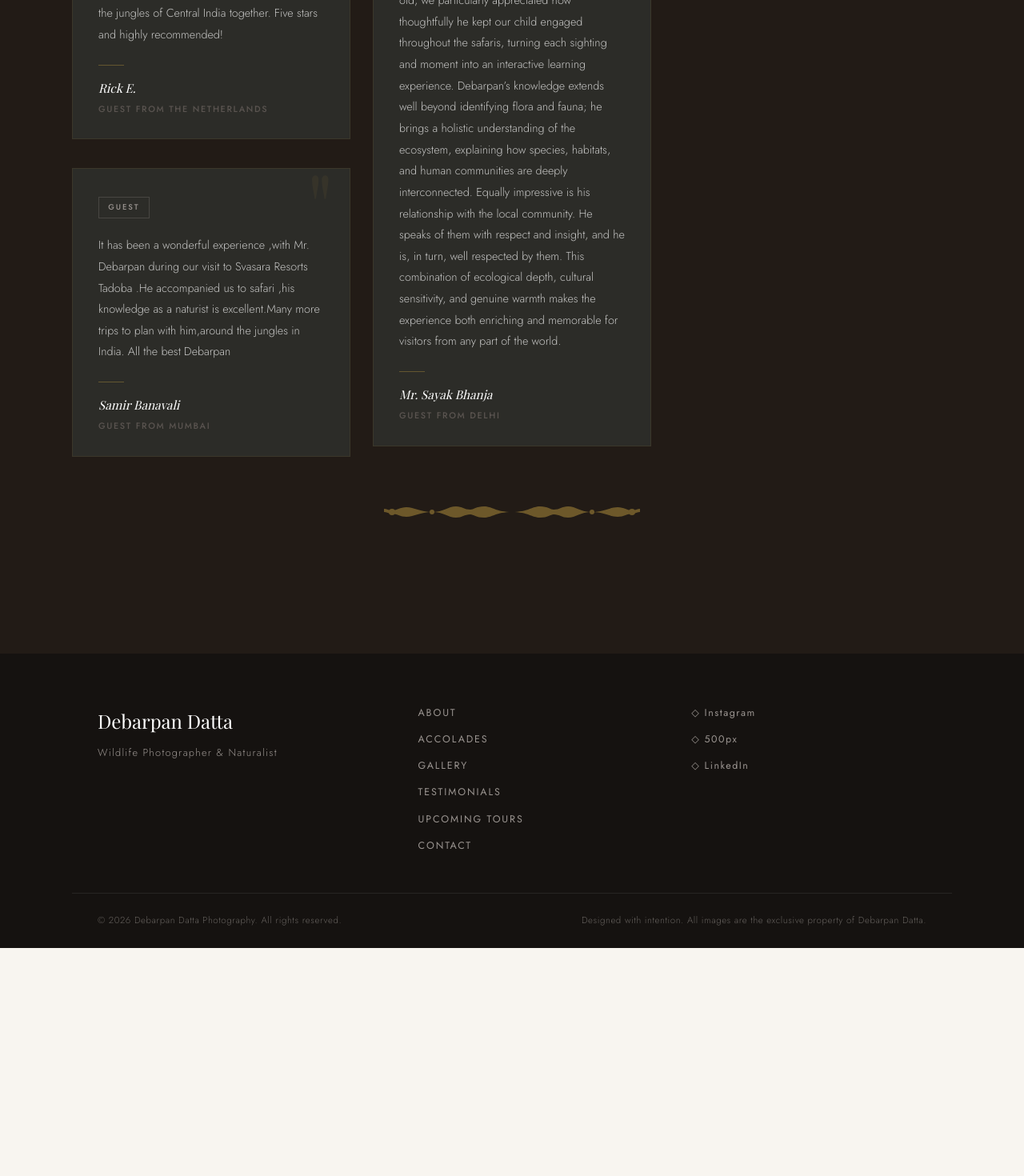
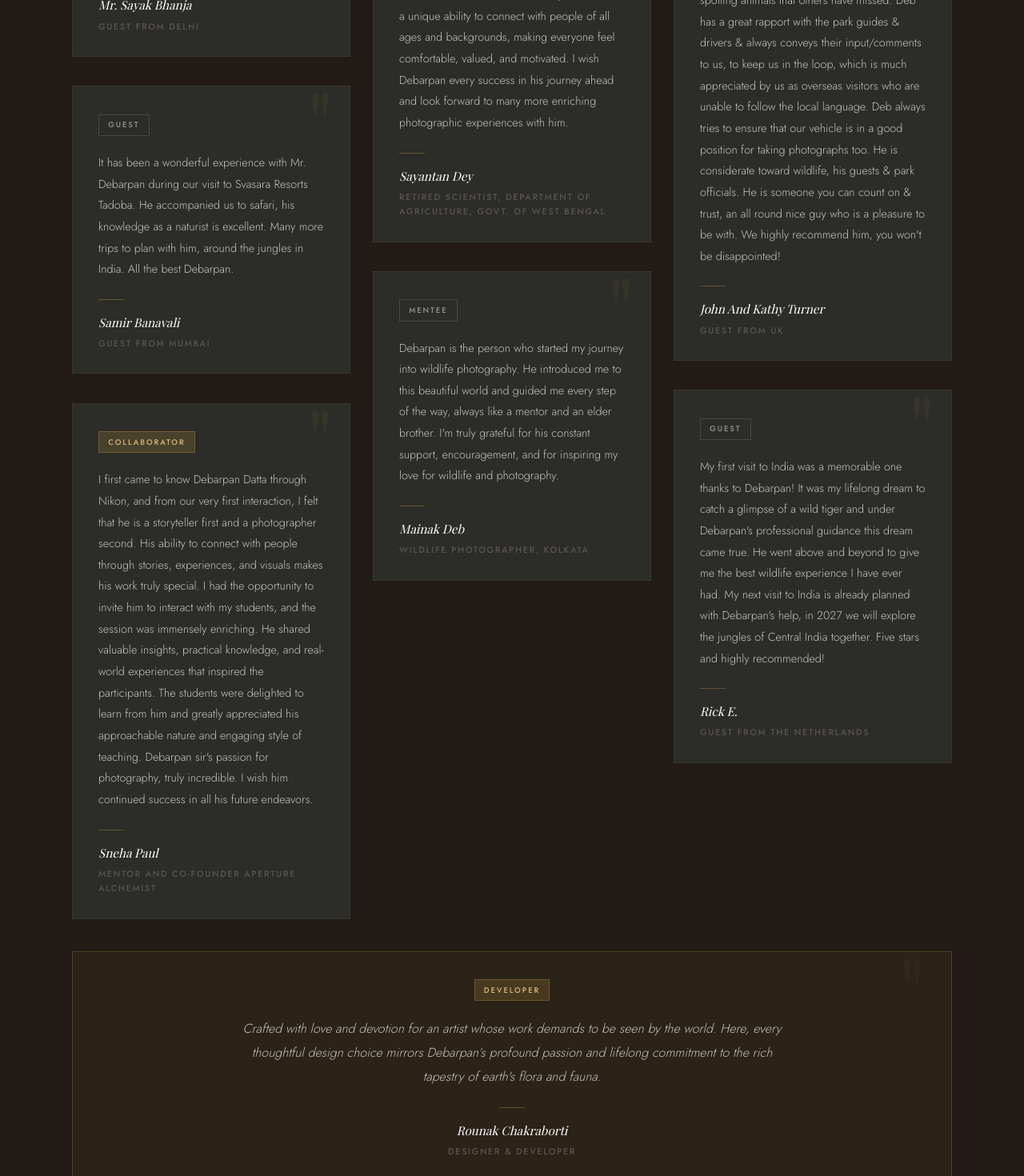
Before and after one commit to ddatta681-coder/Personal-Portfolio-Website, a React (Create React App) app: page /testimonials in a window 1280 px wide. Shown: the part 1780-3250 px from the top of the page at 80% size. Before the commit the page ends 2965 px from the top, so only its background shows below. Built offline with nearby package versions, Linux system fonts and the light colour scheme; a web font is replaced by a local one.

Commit message:
New testimonials and developer quote added

```diff
--- a/src/components/TestimonialsGrid.jsx
+++ b/src/components/TestimonialsGrid.jsx
@@ -1,6 +1,36 @@
 import './styles/TestimonialsGrid.css';
 
 const testimonials = [
+  {
+    quote:
+      "During our family trip to Pench back in 2024, we had the pleasure of being guided by Debarpan, and what stood out immediately was his ability to connect effortlessly with people across age groups. Traveling with a 7½-year-old, we particularly appreciated how thoughtfully he kept our child engaged throughout the safaris, turning each sighting and moment into an interactive learning experience. Debarpan's knowledge extends well beyond identifying flora and fauna; he brings a holistic understanding of the ecosystem, explaining how species, habitats, and human communities are deeply interconnected. Equally impressive is his relationship with the local community. He speaks of them with respect and insight, and he is, in turn, well respected by them. This combination of ecological depth, cultural sensitivity, and genuine warmth makes the experience both enriching and memorable for visitors from any part of the world.",
+    name: 'Mr. Sayak Bhanja',
+    designation: 'Guest from Delhi',
+    category: 'Guest',
+  },
+  {
+    quote:
+      "It has been a wonderful experience with Mr. Debarpan during our visit to Svasara Resorts Tadoba. He accompanied us to safari, his knowledge as a naturist is excellent. Many more trips to plan with him, around the jungles in India. All the best Debarpan.",
+    name: 'Samir Banavali',
+    designation: 'Guest from Mumbai',
+    category: 'Guest',
+  },
+  {
+    quote:
+      "I first came to know Debarpan Datta through Nikon, and from our very first interaction, I felt that he is a storyteller first and a photographer second. His ability to connect with people through stories, experiences, and visuals makes his work truly special. I had the opportunity to invite him to interact with my students, and the session was immensely enriching. He shared valuable insights, practical knowledge, and real-world experiences that inspired the participants. The students were delighted to learn from him and greatly appreciated his approachable nature and engaging style of teaching. Debarpan sir's passion for photography, truly incredible. I wish him continued success in all his future endeavors.",
+    name: 'Sneha Paul',
+    designation: 'Mentor and Co-founder Aperture Alchemist',
+    category: 'Collaborator',
+  },
+
+  // Column 2
+  {
+    quote:
+      "Mr. Debarpan Dutta is a young environmentalist and photography mentor who is truly in a class of his own. Over the years, I have participated in several photo tours and workshops organized by him, and every experience has been exceptional. From logistics and accommodation to food and overall coordination, every aspect of the tours was meticulously planned and flawlessly executed. What sets Debarpan apart, however, is his mentorship. His remarkable ability to identify compelling photographic opportunities and his instinct for finding strong compositions have been invaluable learning experiences for me. Equally impressive is his warmth and inclusiveness. At no point did I feel like a participant or a guest; instead, I felt as though I was traveling with a close group of friends. This sense of camaraderie made every journey enjoyable and inspiring, while also renewing my enthusiasm and commitment to photography. By the end of each tour, I came to realize that this feeling of belonging is the true hallmark of the \"Brand Debarpan.\" He has a unique ability to connect with people of all ages and backgrounds, making everyone feel comfortable, valued, and motivated. I wish Debarpan every success in his journey ahead and look forward to many more enriching photographic experiences with him.",
+    name: 'Sayantan Dey',
+    designation: 'Retired Scientist, Department of Agriculture, Govt. of West Bengal',
+    category: 'Guest',
+  },
   {
     quote:
       "Debarpan is the person who started my journey into wildlife photography. He introduced me to this beautiful world and guided me every step of the way, always like a mentor and an elder brother. I'm truly grateful for his constant support, encouragement, and for inspiring my love for wildlife and photography.",
@@ -10,37 +40,34 @@ const testimonials = [
   },
   {
     quote:
-      "My first visit to India was a memorable one thanks to Debarpan! It was my lifelong dream to catch a glimpse of a wild tiger and under Debarpans’ professional guidance this dream came true. He went above and beyond to give me the best wildlife experience I have ever had. My next visit to India is already planned with Deparbans’ help, in 2027 we will explore the jungles of Central India together. Five stars and highly recommended! ",
+      "Debarpan Dutta's lens captures more than just wildlife; it captures the raw, unfiltered pulse of the natural world with breathtaking clarity and deep empathy. A phenomenal young talent. Debarpan combines technical precision with a powerful storytelling voice, making him a true asset to modern wildlife conservation photography.",
+    name: 'Subho Saha',
+    designation: 'EFIAP/g, EPSA, EFIP, GPU CROWN-3, VIP-1, AHPS, cMoL, RISF1, AIAAP, Hon.PESGSPC, GPA.PESGSPC',
+    category: 'Collaborator',
+  },
+
+  // Column 3
+  {
+    quote:
+      "We have travelled with Debarpan as our Naturalist/Guide on 36 safari drives over the past two years. We have found him to have excellent knowledge of tigers & other wildlife. He has the most amazing spotting skills, often spotting animals that others have missed. Deb has a great rapport with the park guides & drivers & always conveys their input/comments to us, to keep us in the loop, which is much appreciated by us as overseas visitors who are unable to follow the local language. Deb always tries to ensure that our vehicle is in a good position for taking photographs too. He is considerate toward wildlife, his guests & park officials. He is someone you can count on & trust, an all round nice guy who is a pleasure to be with. We highly recommend him, you won't be disappointed!",
+    name: 'John And Kathy Turner',
+    designation: 'Guest from UK',
+    category: 'Guest',
+  },
+  {
+    quote:
+      "My first visit to India was a memorable one thanks to Debarpan! It was my lifelong dream to catch a glimpse of a wild tiger and under Debarpan's professional guidance this dream came true. He went above and beyond to give me the best wildlife experience I have ever had. My next visit to India is already planned with Debarpan's help, in 2027 we will explore the jungles of Central India together. Five stars and highly recommended!",
     name: 'Rick E.',
     designation: 'Guest from The Netherlands',
     category: 'Guest',
   },
   {
-    quote:
-      "It has been a wonderful experience ,with Mr. Debarpan during our visit to Svasara Resorts Tadoba .He accompanied us to safari ,his knowledge as a naturist is excellent.Many more trips to plan with him,around the jungles in India. All the best Debarpan",
-    name: 'Samir Banavali',
-    designation: 'Guest from Mumbai',
-    category: 'Guest',
-  },
-  {
-    quote:
-      "Debarpan Dutta’s lens captures more than just wildlife; it captures the raw, unfiltered pulse of the natural world with breathtaking clarity and deep empathy.A phenomenal young talent. Debarpan combines technical precision with a powerful storytelling voice, making him a true asset to modern wildlife conservation photography.",
-    name: 'Subho Saha',
-    designation: 'EFIAP/g, EPSA, EFIP, GPU CROWN-3, VIP-1, AHPS, cMoL, RISF1, AIAAP, Hon.PESGSPC, GPA.PESGSPC',
-    category: 'Collaborator',
-  },
-  {
-    quote:
-    "During our family trip to Pench back in 2024, we had the pleasure of being guided by Debarpan, and what stood out immediately was his ability to connect effortlessly with people across age groups. Traveling with a 7½-year-old, we particularly appreciated how thoughtfully he kept our child engaged throughout the safaris, turning each sighting and moment into an interactive learning experience. Debarpan’s knowledge extends well beyond identifying flora and fauna; he brings a holistic understanding of the ecosystem, explaining how species, habitats, and human communities are deeply interconnected. Equally impressive is his relationship with the local community. He speaks of them with respect and insight, and he is, in turn, well respected by them. This combination of ecological depth, cultural sensitivity, and genuine warmth makes the experience both enriching and memorable for visitors from any part of the world.",
-    name: ' Mr. Sayak Bhanja',
-    designation: 'Guest from Delhi',
-    category: 'Guest',
-  },
-  {
-    quote: "I first came to know Debarpan Datta through Nikon, and from our very first interaction, I felt that he is a storyteller first and a photographer second. His ability to connect with people through stories, experiences, and visuals makes his work truly special. I had the opportunity to invite him to interact with my students, and the session was immensely enriching. He shared valuable insights, practical knowledge, and real-world experiences that inspired the participants. The students were delighted to learn from him and greatly appreciated his approachable nature and engaging style of teaching. Debarpan sir's passion for photography, truly incredible. I wish him continued success in all his future endeavors.",
-    name: 'Sneha Paul',
-    designation: 'Mentor and Co-founder Aperture Alchemist',
-    category: 'Collaborator',
+      quote:
+        "Crafted with love and devotion for an artist whose work demands to be seen by the world. Here, every thoughtful design choice mirrors Debarpan’s profound passion and lifelong commitment to the rich tapestry of earth's flora and fauna.",
+      name: 'Rounak Chakraborti',
+      designation: 'Designer & Developer',
+      category: 'Developer',
+      featured: true,
   },
 ];
 
@@ -56,6 +83,8 @@ const categoryColor = {
 };
 
 export default function TestimonialsGrid() {
+  const featured = testimonials.find(t => t.featured);
+  const rest = testimonials.filter(t => !t.featured);
   return (
     <section className="t-grid-section" id="testimonials">
       <div className="t-grid-inner">
@@ -65,7 +94,7 @@ export default function TestimonialsGrid() {
         </div>
 
         <div className="t-grid fade-up">
-          {testimonials.map((t, i) => (
+          {rest.map((t, i) => (
             <article key={i} className="t-card">
               {/* Opening quote glyph */}
               <div className="t-card__quote-mark" aria-hidden="true">"</div>
@@ -91,6 +120,23 @@ export default function TestimonialsGrid() {
             </article>
           ))}
         </div>
+
+        {featured && (
+          <article className="t-card t-card--featured fade-up">
+            <div className="t-card__quote-mark" aria-hidden="true">"</div>
+            <span className={`t-card__badge ${categoryColor[featured.category] || 'badge--gold'}`}>
+              {featured.category}
+            </span>
+            <blockquote className="t-card__body"><p>{featured.quote}</p></blockquote>
+            <footer className="t-card__footer">
+              <div className="t-card__divider" />
+              <div className="t-card__person">
+                <span className="t-card__name">{featured.name}</span>
+                <span className="t-card__designation">{featured.designation}</span>
+              </div>
+            </footer>
+          </article>
+        )}
       </div>
     </section>
   );
--- a/src/components/styles/TestimonialsGrid.css
+++ b/src/components/styles/TestimonialsGrid.css
@@ -160,6 +160,34 @@
   color: var(--ash);
 }
 
+.t-card--featured {
+  display: block;
+  width: 100%;
+  margin-top: 0.25rem;
+  margin-bottom: 2rem;
+  background: rgba(184, 150, 62, 0.06);
+  border-color: rgba(184, 150, 62, 0.25);
+  text-align: center;
+}
+
+.t-card--featured .t-card__quote-mark {
+  right: 2rem;
+  opacity: 0.05;
+}
+
+.t-card--featured .t-card__body p {
+  font-size: 1rem;
+  max-width: 680px;
+  margin: 0 auto;
+  font-style: italic;
+}
+
+.t-card--featured .t-card__footer {
+  display: flex;
+  flex-direction: column;
+  align-items: center;
+}
+
 
 /* ── Responsive ──────────────────────────────────────────────────────────── */
 @media (max-width: 960px) {
```
